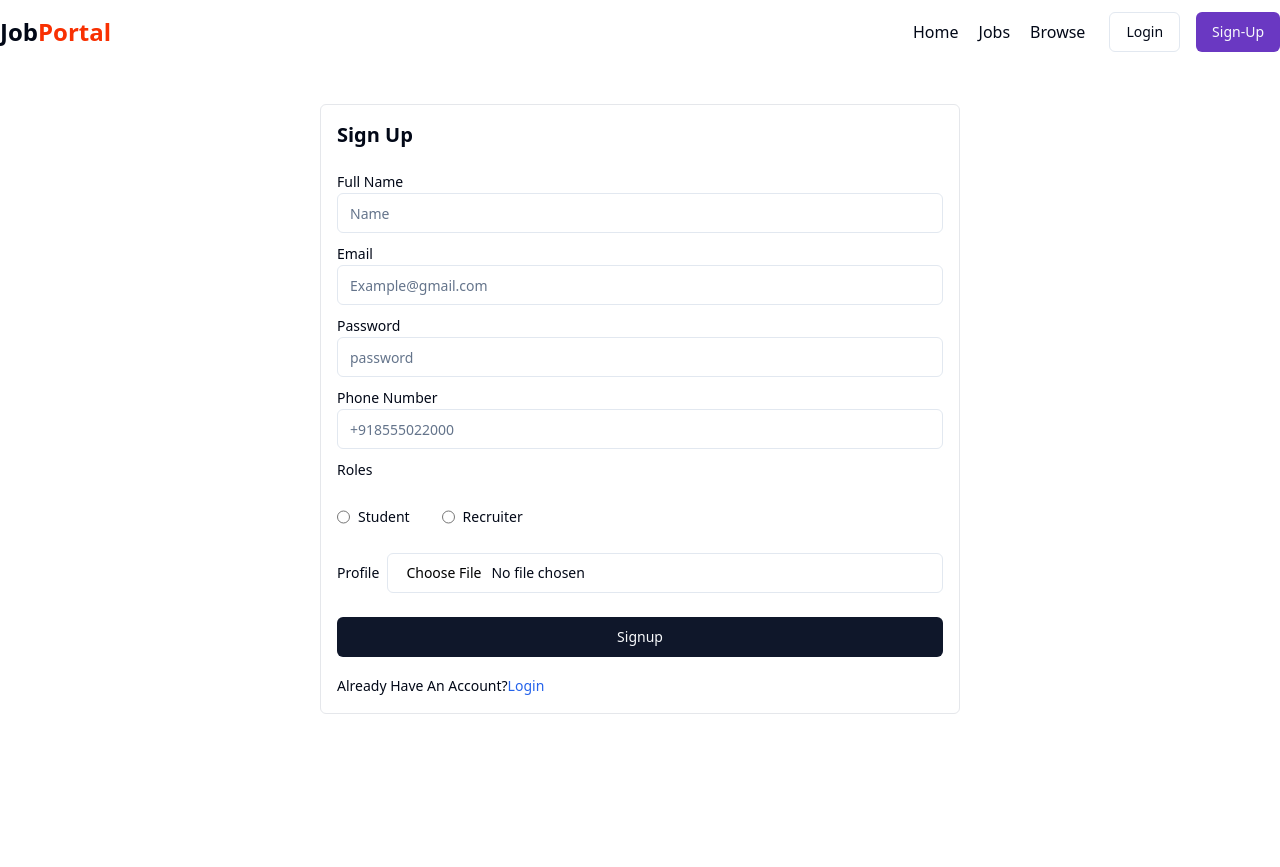
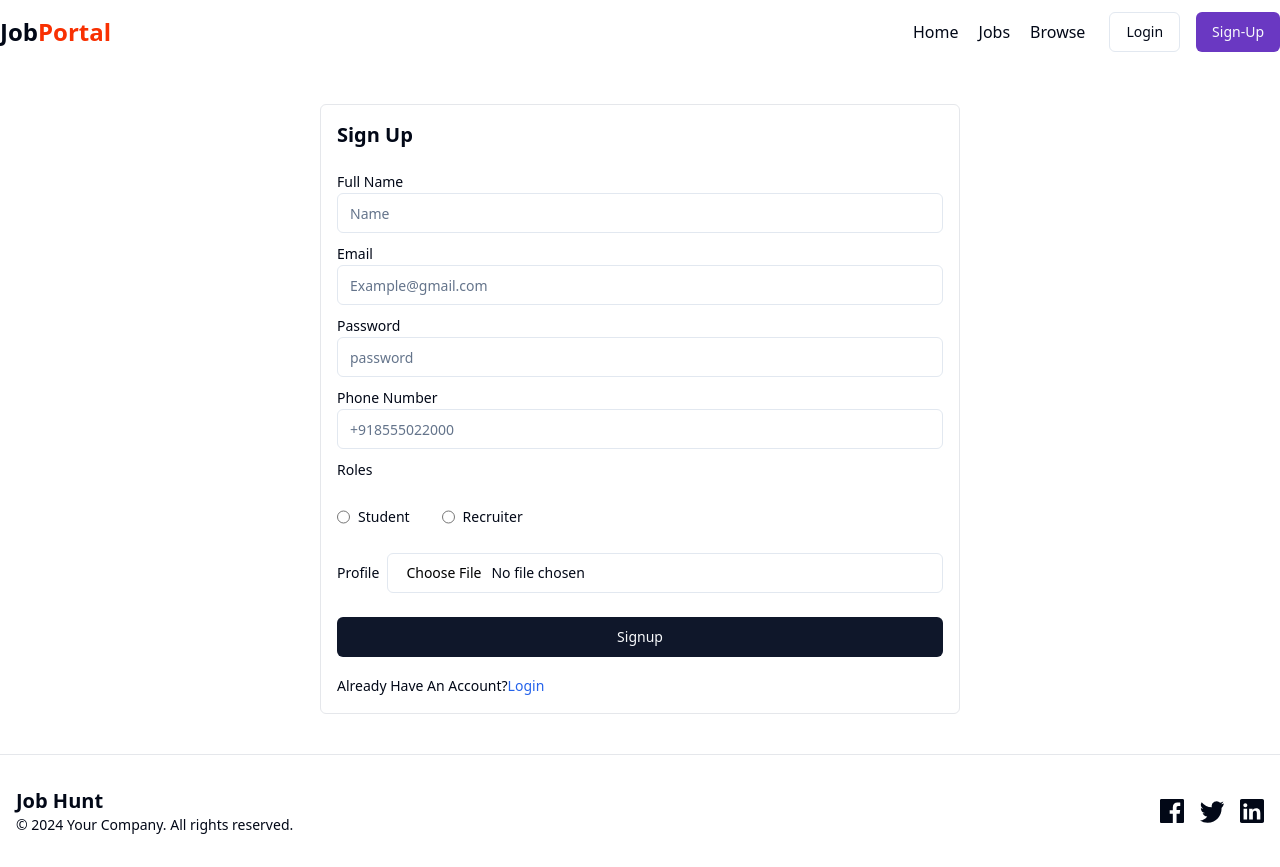
Before and after one commit to iamHarshvardhan10/mern-jobseeking-portal, a React (Vite) app: page /sign-up in a window 1280 px wide. Before the commit the page ends 800 px from the top, so only its background shows below. Built offline with nearby package versions, Linux system fonts and the light colour scheme; no server answers.

Commit message:
complete footer page UI

```diff
--- a/src/App.jsx
+++ b/src/App.jsx
@@ -1,5 +1,6 @@
 import Login from "./components/auth/Login";
 import SignUp from "./components/auth/SignUp";
+import Footer from "./components/shared/Footer";
 import Home from "./components/shared/Home";
 import Navbar from "./components/shared/Navbar";
 import { BrowserRouter, Routes, Route } from "react-router-dom";
@@ -13,6 +14,7 @@
           <Route path="/login" element={<Login />} />
           <Route path="/sign-up" element={<SignUp />} />
         </Routes>
+        <Footer />
       </BrowserRouter>
     </div>
   );
--- /dev/null
+++ b/src/components/shared/Footer.jsx
@@ -0,0 +1,30 @@
+
+
+const Footer = () => {
+  return (
+    <footer className="border-t border-t-gray-200 py-8">
+      <div className="container mx-auto px-4">
+        <div className="flex flex-col md:flex-row justify-between items-center">
+          <div className="mb-4 md:mb-0">
+            <h2 className="text-xl font-bold">Job Hunt</h2>
+            <p className="text-sm">© 2024 Your Company. All rights reserved.</p>
+          </div>
+
+          <div className="flex space-x-4 mt-4 md:mt-0">
+            <a href="https://facebook.com" className="hover:text-gray-400" aria-label="Facebook">
+              <svg className="w-6 h-6" fill="currentColor" viewBox="0 0 24 24"><path d="M22.676 0H1.324C.593 0 0 .592 0 1.324v21.352C0 23.408.593 24 1.324 24H12.82V14.706H9.692v-3.578h3.128V8.408c0-3.1 1.893-4.787 4.657-4.787 1.325 0 2.463.1 2.794.144v3.238l-1.918.001c-1.503 0-1.794.715-1.794 1.762v2.31h3.587l-.468 3.578h-3.119V24h6.116C23.407 24 24 23.408 24 22.676V1.324C24 .592 23.407 0 22.676 0z" /></svg>
+            </a>
+            <a href="https://twitter.com" className="hover:text-gray-400" aria-label="Twitter">
+              <svg className="w-6 h-6" fill="currentColor" viewBox="0 0 24 24"><path d="M24 4.557a9.835 9.835 0 01-2.828.775 4.934 4.934 0 002.165-2.724 9.867 9.867 0 01-3.127 1.195 4.924 4.924 0 00-8.38 4.49A13.978 13.978 0 011.67 3.149 4.93 4.93 0 003.16 9.724a4.903 4.903 0 01-2.229-.616v.062a4.93 4.93 0 003.946 4.827 4.902 4.902 0 01-2.224.084 4.93 4.93 0 004.6 3.417A9.869 9.869 0 010 21.543a13.978 13.978 0 007.548 2.212c9.057 0 14.01-7.507 14.01-14.01 0-.213-.004-.425-.015-.636A10.012 10.012 0 0024 4.557z" /></svg>
+            </a>
+            <a href="https://linkedin.com" className="hover:text-gray-400" aria-label="LinkedIn">
+              <svg className="w-6 h-6" fill="currentColor" viewBox="0 0 24 24"><path d="M20.447 20.452H16.85v-5.569c0-1.327-.027-3.037-1.852-3.037-1.854 0-2.137 1.446-2.137 2.94v5.666H9.147V9.756h3.448v1.464h.05c.48-.91 1.653-1.871 3.401-1.871 3.634 0 4.307 2.39 4.307 5.498v5.605zM5.337 8.29c-1.105 0-2-.896-2-2 0-1.106.895-2 2-2 1.104 0 2 .895 2 2 0 1.104-.896 2-2 2zM7.119 20.452H3.553V9.756h3.566v10.696zM22.225 0H1.771C.791 0 0 .774 0 1.729v20.542C0 23.226.792 24 1.771 24h20.451c.979 0 1.771-.774 1.771-1.729V1.729C24 .774 23.205 0 22.225 0z" /></svg>
+            </a>
+          </div>
+        </div>
+      </div>
+    </footer>
+  );
+}
+
+export default Footer;
```
